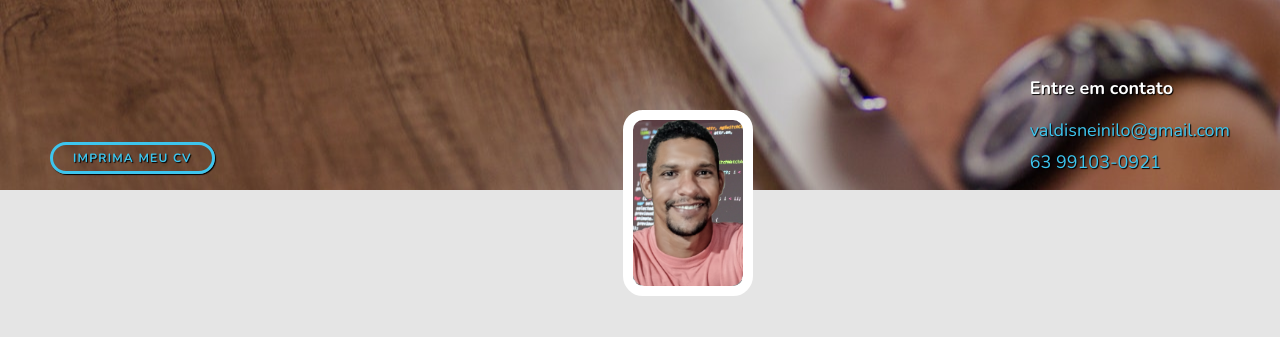
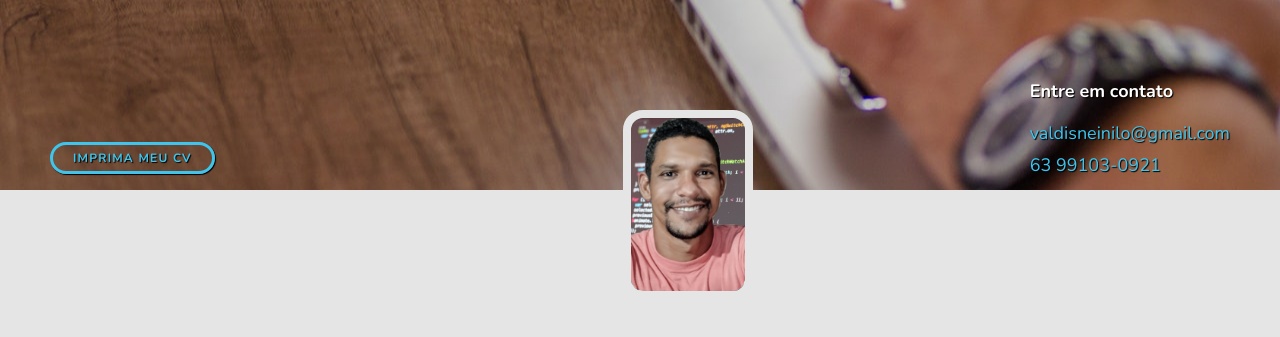
Before and after one commit to valdisneinilo/valdisneinilo.github.io, a plain HTML site: page index.html in a window 1280 px wide. Shown: the part 210-547 px from the top of the page. Drawn offline with nearby package versions, Linux system fonts and the light colour scheme.

Commit message:
alterando borda da imagem

```diff
--- a/css/scss/_geral.scss
+++ b/css/scss/_geral.scss
@@ -179,7 +179,7 @@ img {
       >img {
         max-width: 130px;
         margin: 0 auto;
-        border: 10px solid #fff;
+        border: 8px solid #E5E5E5;
         border-radius: 20px;
         background: url('../../img/fotos/fundo_6.jpg') no-repeat center;
         background-size: cover;
@@ -920,7 +920,7 @@ img {
   background-image: linear-gradient(to top, $cor1, rgba(255, 0, 0, 0));
   height: 50px;
   margin-top: 50px;
-
+  background-size: cover;
   .container {
     display: flex;
     justify-content: center;
```
Also changed, not shown: css/style.css, 1 other file.
